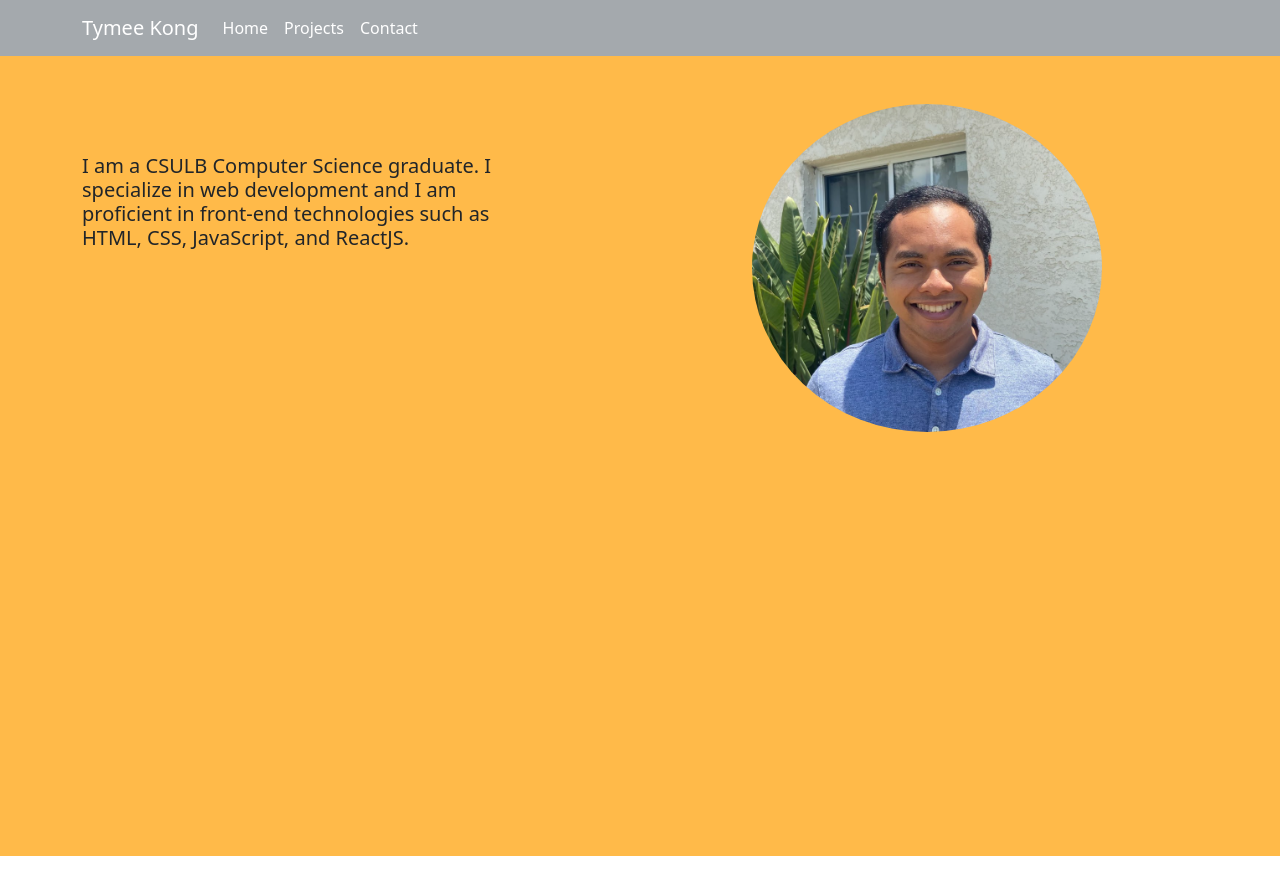
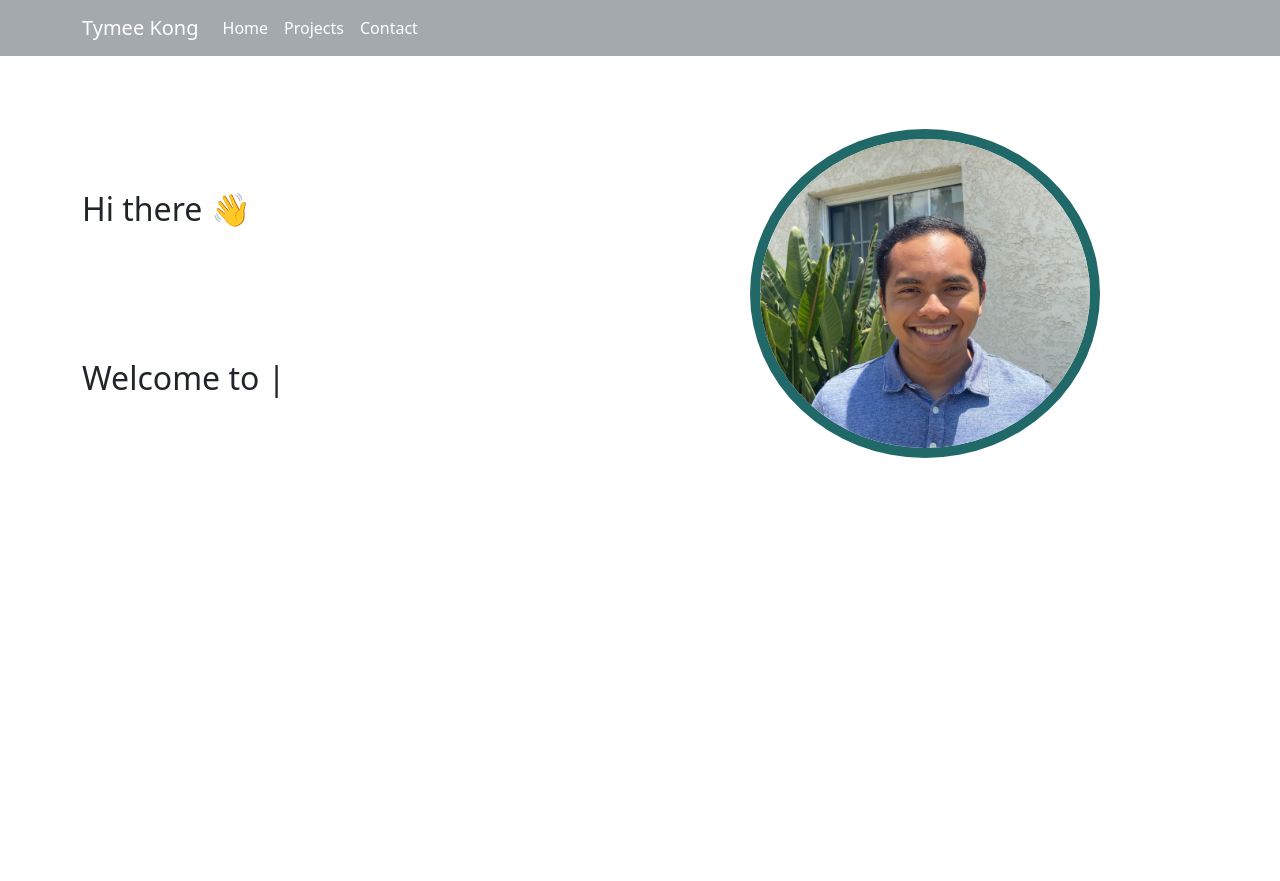
Before and after one commit to TymeeK/personal-portfolio, a React (Create React App) app: page / in a window 1280 px wide. Before the commit the page ends 856 px from the top, so only its background shows below. Built offline with nearby package versions, Linux system fonts and the light colour scheme.

Commit message:
Added typing animation for home page

```diff
--- a/package.json
+++ b/package.json
@@ -15,6 +15,7 @@
         "react-dom": "^18.2.0",
         "react-router-dom": "^6.18.0",
         "react-scripts": "5.0.1",
+        "react-typed": "^1.2.0",
         "sanitize.css": "^13.0.0",
         "web-vitals": "^2.1.4"
     },
--- a/src/Components/Home/Home.js
+++ b/src/Components/Home/Home.js
@@ -4,6 +4,7 @@ import Row from 'react-bootstrap/Row';
 import Col from 'react-bootstrap/Col';
 import Image from 'react-bootstrap/Image';
 import NavBar from '../Navigation/NavBar';
+import ReactTyped from 'react-typed';
 export default function Home() {
     return (
         <>
@@ -11,13 +12,30 @@ export default function Home() {
             <div id='about'>
                 <Container>
                     <Row className='about-container'>
-                        <Col className='description-container mt-5'>
-                            <h2 className='lead'>
-                                I am a CSULB Computer Science graduate. I
-                                specialize in web development and I am
-                                proficient in front-end technologies such as
+                        <Col className='description-container'>
+                            <div>
+                                <h1>Hi there 👋</h1>
+                            </div>
+                            <div>
+                                <h1 className='typewriter'>
+                                    <ReactTyped
+                                        strings={[
+                                            'Welcome to my personal website!',
+                                        ]}
+                                        typeSpeed={50}
+                                        loop
+                                        backSpeed={50}
+                                    />
+                                </h1>
+                            </div>
+                            {/* <h2>I am a CSULB Computer Science graduate.</h2>
+                            <br />
+                            <h2>I specialize in web development</h2>
+                            <br />
+                            <h2>
+                                Proficient in front-end technologies such as
                                 HTML, CSS, JavaScript, and ReactJS.
-                            </h2>
+                            </h2> */}
                         </Col>
                         <Col className='mt-5 mb-5 image-container'>
                             <Image
--- a/src/app.css
+++ b/src/app.css
@@ -3,12 +3,13 @@
 }
 
 .description-container {
-    margin-right: 200px;
-    padding-top: 50px;
+    display: flex;
+    flex-direction: column;
+    justify-content: space-evenly;
 }
 
 #about {
-    background-color: #ffba49;
+    /* background-color: #ffba49; */
     height: 100vh;
     width: 100vw;
 }
@@ -35,6 +36,25 @@
     position: absolute;
     right: 10px;
 }
+.image-container {
+    display: flex;
+    justify-content: center;
+}
+
+.profile-pic {
+    border: 10px solid #216869;
+    border-radius: 500px;
+}
+
+.about-container {
+    /* background-color: #9cc5a1; */
+    border-radius: 25px;
+    margin-top: 25px;
+}
+
+h2 {
+    color: #1f2421;
+}
 
 @media (max-width: 576px) {
     .description-container {
```
Also changed, not shown: 1 other file (tests, documents, lock files or other folders).
